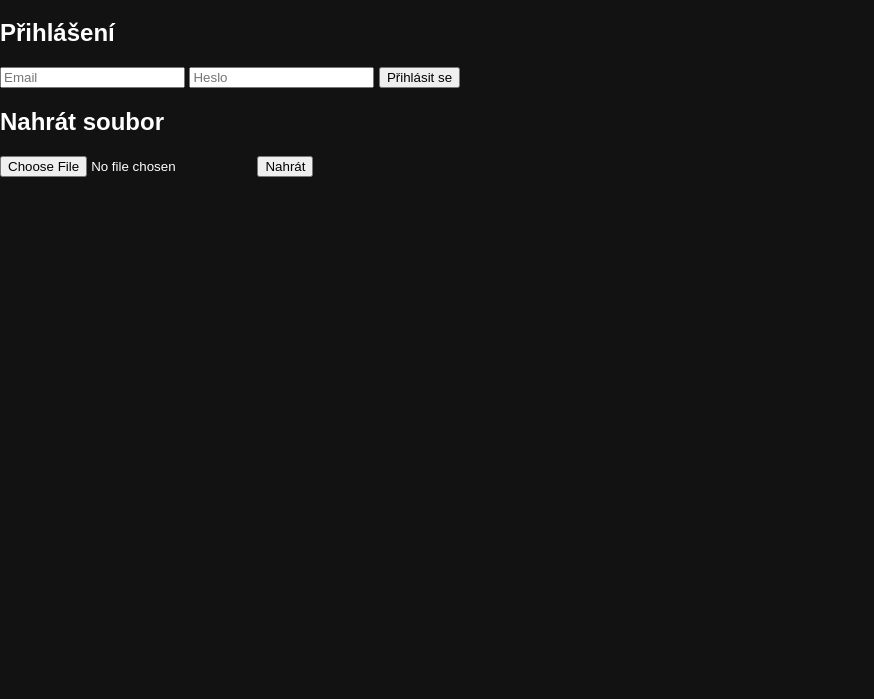
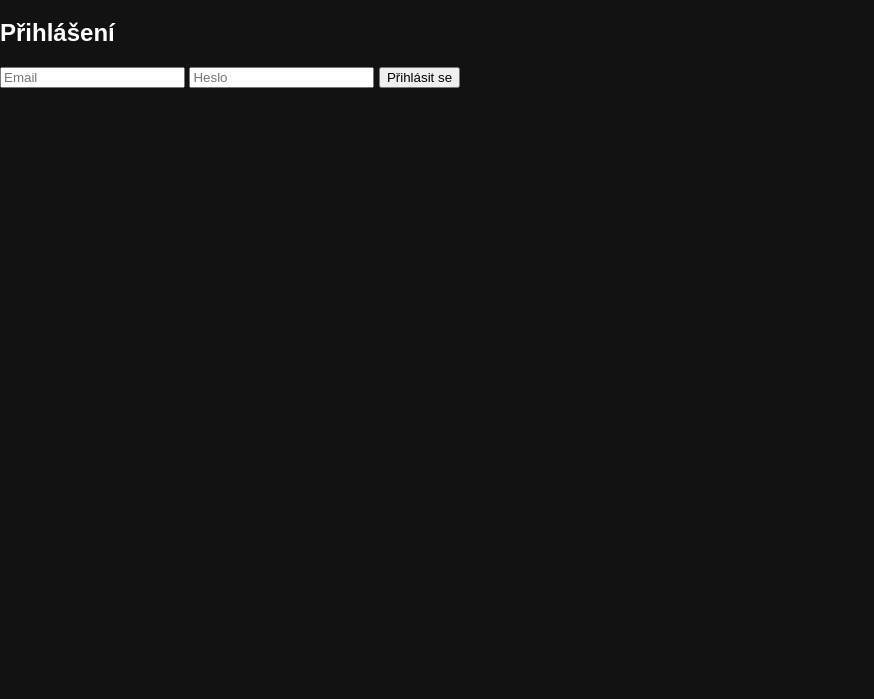
Before and after one commit to SirSebulka/Videogram, a plain HTML site: page index.html in a window 1280 px wide. Shown: the part 101-800 px from the top of the page, without its empty margins (0-874 px from the left). Drawn offline with Linux system fonts and the light colour scheme.

Commit message:
Update index.html

```diff
--- a/index.html
+++ b/index.html
@@ -33,10 +33,10 @@
         <button id="login-button">Přihlásit se</button>
     </div>
 
-    <!-- Formulář pro nahrávání souborů -->
-    <div id="upload-form">
-        <h2>Nahrát soubor</h2>
-        <input type="file" id="file-input">
+    <!-- Formulář pro nahrávání souborů (skrytý, dokud není uživatel přihlášen) -->
+    <div id="upload-form" style="display: none;">
+        <h2>Nahrát video</h2>
+        <input type="file" id="file-input" accept="video/*">
         <button id="upload-button">Nahrát</button>
     </div>
 
```
